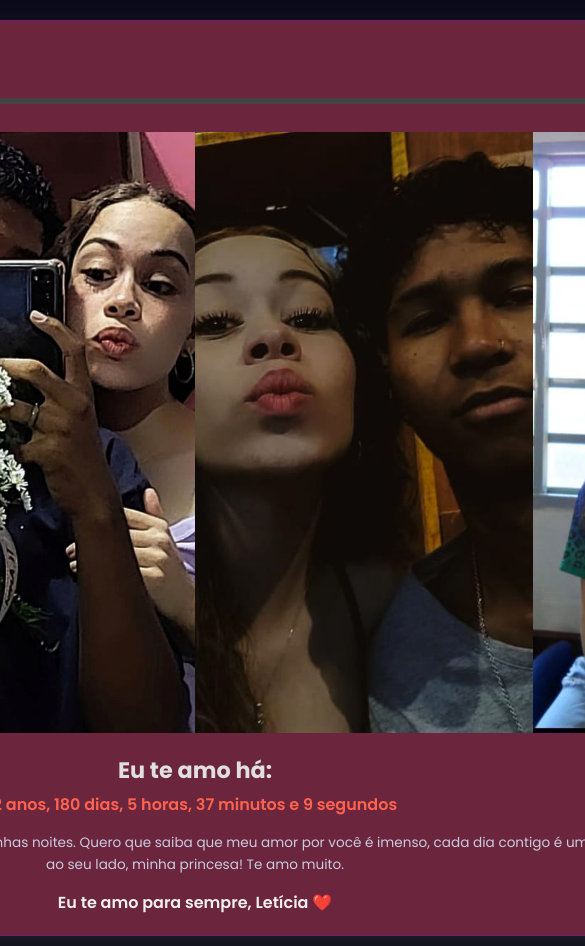
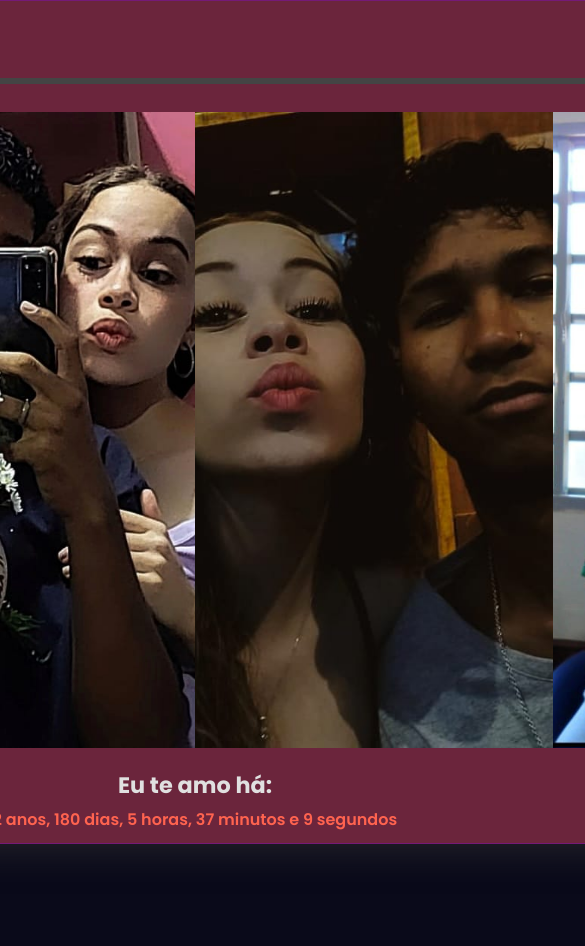
Before and after one commit to CesarAmaru/my_love, a plain HTML site: page index.html in a window 390 px wide. Both pictures are taken after a click on the button "CLIQUE". Shown: the top 946 px of the page, 585 px wide, since content can reach past the window. After the commit the page ends 894 px from the top, so only its background shows below. Drawn offline with Linux system fonts and the light colour scheme.

Commit message:
Update style.css

```diff
--- a/style.css
+++ b/style.css
@@ -14,8 +14,7 @@ body {
     min-height: 100svh;
     background-color: #0a0a1a;
     color: #f0f0f0;
-    overflow: hidden;
-    padding: 20px; /* Adiciona um respiro para telas menores */
+    padding: 20px;
 }
 
 /* Tela Inicial */
@@ -228,21 +227,21 @@ body {
 /* Responsividade */
 
 @media (max-width: 700px) {
+    body {
+        padding: 0;
+        align-items: flex-start;
+    }
+
     .card {
         max-width: 100%;
         padding: 20px 15px;
+
+
+        height: 100svh;
+        border-radius: 0;
+        overflow-y: auto;
+        padding-bottom: 50px;
     }
-
-    body {
-        padding: 10px;
-        align-items: flex-start;
-        padding-top: 20px;
-    }
-
-    .card {
-        padding: 20px 15px;
-    }
-
 
     .carousel-slide img {
         aspect-ratio: 9 / 16;
@@ -254,19 +253,8 @@ body {
         padding: 0 5px;
     }
 
-    .quote {
-        font-size: 1.5rem;
-    }
-
-    #counter {
-        font-size: 1rem;
-    }
-
-    .message {
-        font-size: 0.85rem;
-    }
-
-    .bottom-quote {
-        font-size: 1.2rem;
-    }
+    .quote { font-size: 1.5rem; }
+    #counter { font-size: 1rem; }
+    .message { font-size: 0.85rem; }
+    .bottom-quote { font-size: 1.2rem; }
 }
```
